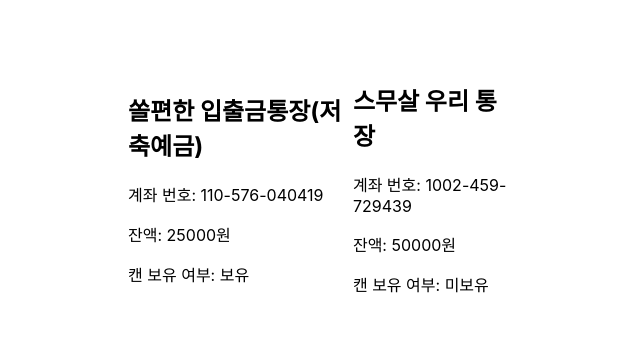
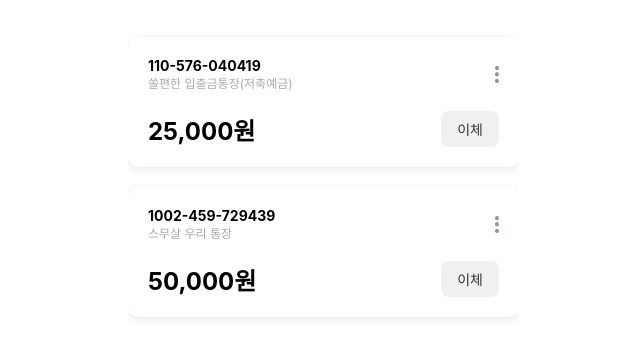
Before and after one commit to Jyebin/shinhan_team2_SOL_the_front, a React (Create React App) app: page / in a window 1280 px wide. Shown: the part 215-572 px from the top of the page, without its empty margins (317-957 px from the left). Built offline with nearby package versions, Linux system fonts and the light colour scheme.

Commit message:
feat: Create accounts information box
- 입출금 계좌 정보 박스 생성

```diff
--- /dev/null
+++ b/src/assets/myAccountPage/Account.css
@@ -0,0 +1,60 @@
+.account-container {
+    display: flex;
+    flex-direction: column;
+    justify-content: space-between;
+    border-radius: 10px;
+    background-color: #fff;
+    padding: 20px;
+    box-shadow: 0 2px 8px rgba(0, 0, 0, 0.1);
+    margin-bottom: 20px;
+    width: 90%;
+}
+
+.account-header {
+    display: flex;
+    justify-content: space-between;
+    align-items: center;
+}
+
+.account-number {
+    font-size: 14px;
+    font-weight: bold;
+    color: #000;
+    margin: 0;
+}
+
+.account-name {
+    font-size: 12px;
+    color: #aaa;
+    margin: 0;
+}
+
+.dots {
+    width: 4px;
+    height: 17px;
+    background-color: transparent;
+}
+
+.account-body {
+    display: flex;
+    justify-content: space-between;
+    align-items: center;
+    margin-top: 20px;
+}
+
+.account-amount {
+    font-size: 24px;
+    font-weight: bold;
+    color: #000;
+    margin: 0;
+}
+
+.account-transfer {
+    padding: 8px 16px;
+    border: none;
+    border-radius: 8px;
+    background-color: #f0f0f0;
+    color: #333;
+    cursor: pointer;
+    font-size: 14px;
+}
--- /dev/null
+++ b/src/assets/myAccountPage/MyAccountPage.css
@@ -0,0 +1,4 @@
+.accountsList {
+    width: 100%;
+    justify-content: center;
+}
--- a/src/components/myAccount/Account.js
+++ b/src/components/myAccount/Account.js
@@ -1,13 +1,25 @@
 // 입출금 통장 정보를 알려주는 component
+
+import '../../assets/myAccountPage/Account.css';
+import dotsUrl from '../../assets/myAccountPage/img/dots.png';
 
 const Account = ({ account }) => {
     console.log('Account Data:', account);
     return (
-        <div className="account">
-            <h2>{account.name}</h2>
-            <p>계좌 번호: {account.number}</p>
-            <p>잔액: {account.amount}원</p>
-            <p>캔 보유 여부: {account.hasCan ? '보유' : '미보유'}</p>
+        <div className="account-container">
+            <div className="account-header">
+                <div>
+                    <p className="account-number">{account.number}</p>
+                    <p className="account-name">{account.name}</p>
+                </div>
+                <img src={dotsUrl} alt="dots" className="dots"></img>
+            </div>
+            <div className="account-body">
+                <p className="account-amount">
+                    {account.amount.toLocaleString()}원
+                </p>
+                <button className="account-transfer">이체</button>
+            </div>
         </div>
     );
 };
--- a/src/pages/MyAccountPage.js
+++ b/src/pages/MyAccountPage.js
@@ -1,5 +1,7 @@
 import Container from '../components/common/Container';
 import Account from '../components/myAccount/Account';
+
+import '../assets/myAccountPage/MyAccountPage.css';
 
 const mockData = [
     {
@@ -19,9 +21,11 @@ const mockData = [
 const MyAccountPage = () => {
     return (
         <Container>
-            {mockData.map((account, index) => (
-                <Account key={index} account={account} />
-            ))}
+            <div className="accountsList">
+                {mockData.map((account, index) => (
+                    <Account key={index} account={account} />
+                ))}
+            </div>
         </Container>
     );
 };
```
Also changed, not shown: src/assets/myAccountPage/img/dots.png (added).
